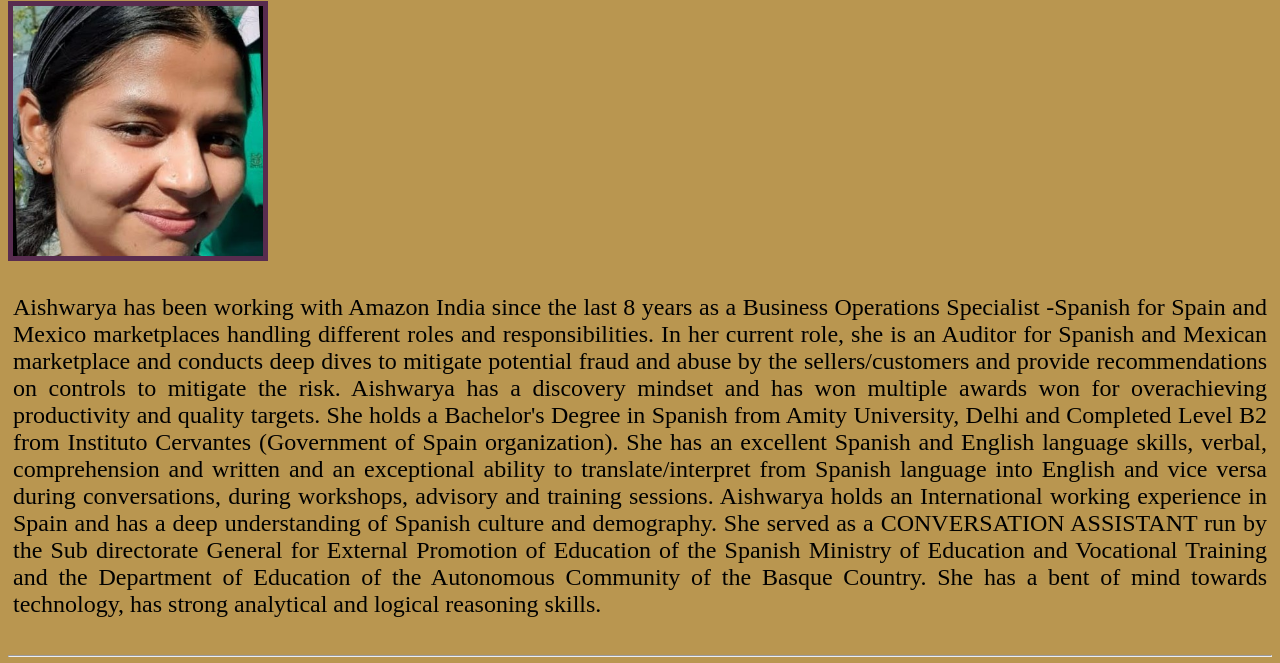
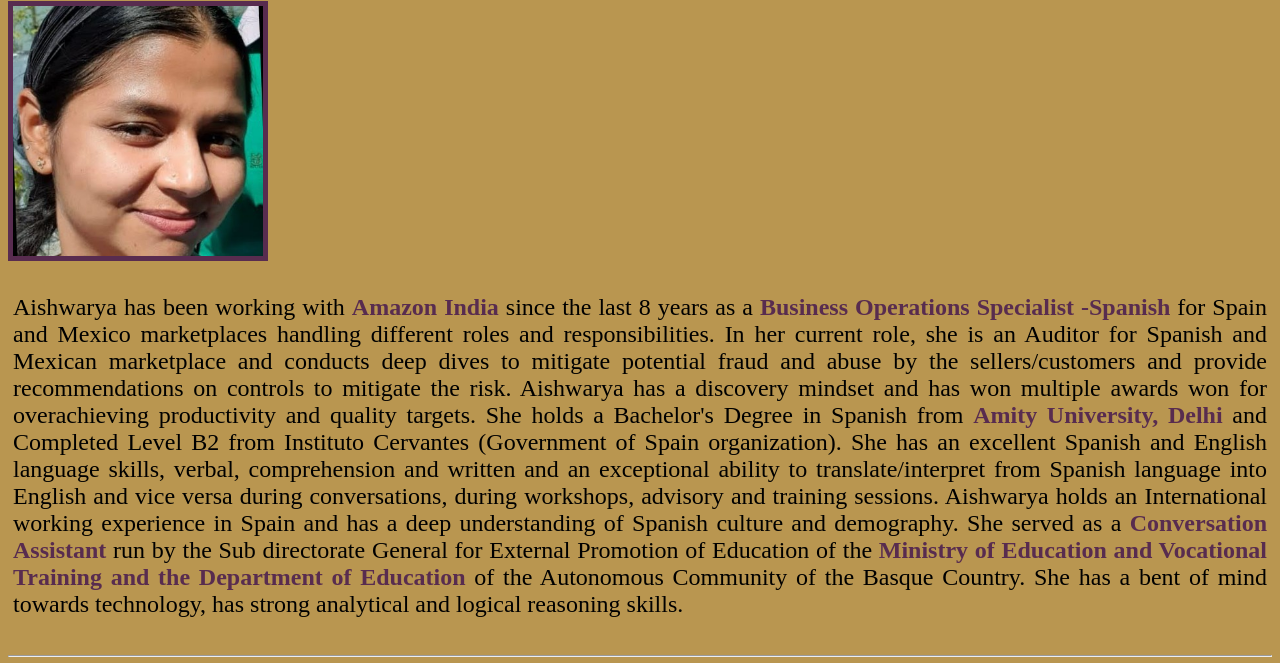
Before and after one commit to mastermindankur/aishwarya-resume, a plain HTML site: page index.html in a window 1280 px wide. Shown: the part 79-742 px from the top of the page. Drawn offline with Linux system fonts and the light colour scheme.

Commit message:
Add files via upload

```diff
--- a/index.html
+++ b/index.html
@@ -4,6 +4,7 @@
     <meta charset="UTF-8">
     <meta name="viewport" content="width=device-width, initial-scale=1.0">
     <title>Aishwarya Khera Resume</title>
+    <link rel="stylesheet" href="https://cdnjs.cloudflare.com/ajax/libs/font-awesome/5.15.4/css/all.min.css">
     <link rel="stylesheet" href="./style.css" /link>
 </head>
 
@@ -14,9 +15,9 @@
     </div>
 
     <div id="profile-summary">
-        <p>Aishwarya has been working with Amazon India since the last 8 years as a Business Operations Specialist -Spanish for Spain and Mexico marketplaces handling different roles and responsibilities. In her current role, she is an Auditor for Spanish and Mexican marketplace and conducts deep dives to mitigate potential fraud and abuse by the sellers/customers and provide recommendations on controls to mitigate the risk. Aishwarya has a discovery mindset and has won multiple awards won for overachieving productivity and quality targets.
-            She holds a Bachelor's Degree in Spanish from Amity University, Delhi and Completed Level B2 from Instituto Cervantes (Government of Spain organization). She has an excellent Spanish and English language skills, verbal, comprehension and written and an exceptional ability to translate/interpret from Spanish language into English and vice versa during conversations, during workshops, advisory and training sessions.
-            Aishwarya holds an International working experience in Spain and has a deep understanding of Spanish culture and demography. She served as a CONVERSATION ASSISTANT run by the Sub directorate General for External Promotion of Education of the Spanish Ministry of Education and Vocational Training and the Department of Education of the Autonomous Community of the Basque Country.
+        <p>Aishwarya has been working with <span>Amazon India </span>since the last 8 years as a <span>Business Operations Specialist -Spanish</span> for Spain and Mexico marketplaces handling different roles and responsibilities. In her current role, she is an Auditor for Spanish and Mexican marketplace and conducts deep dives to mitigate potential fraud and abuse by the sellers/customers and provide recommendations on controls to mitigate the risk. Aishwarya has a discovery mindset and has won multiple awards won for overachieving productivity and quality targets.
+            She holds a Bachelor's Degree in Spanish from <span>Amity University, Delhi</span> and Completed Level B2 from Instituto Cervantes (Government of Spain organization). She has an excellent Spanish and English language skills, verbal, comprehension and written and an exceptional ability to translate/interpret from Spanish language into English and vice versa during conversations, during workshops, advisory and training sessions.
+            Aishwarya holds an International working experience in Spain and has a deep understanding of Spanish culture and demography. She served as a <span>Conversation Assistant </span> run by the Sub directorate General for External Promotion of Education of the <span> Ministry of Education and Vocational Training and the Department of Education </span>of the Autonomous Community of the Basque Country.
             She has a bent of mind towards technology, has strong analytical and logical reasoning skills.</p>
     </div>
 <hr>
@@ -93,5 +94,6 @@
     <h4>Email: garg_aishwarya@yahoo.com</h4>
 </div>
 
+<footer><p>Made with <i class="fas fa-heart"></i> by Ankur</p></footer>
 </body>
 </html>
--- a/style.css
+++ b/style.css
@@ -51,3 +51,17 @@ img
     flex: 1; /* Each item will take equal space */
     /* Additional styling for items */
   }
+
+span
+{
+    color:#582c4f;
+    font-weight: bold;
+
+}
+
+footer
+{
+color: white;
+padding: 10px;
+text-align: center;
+}
```
